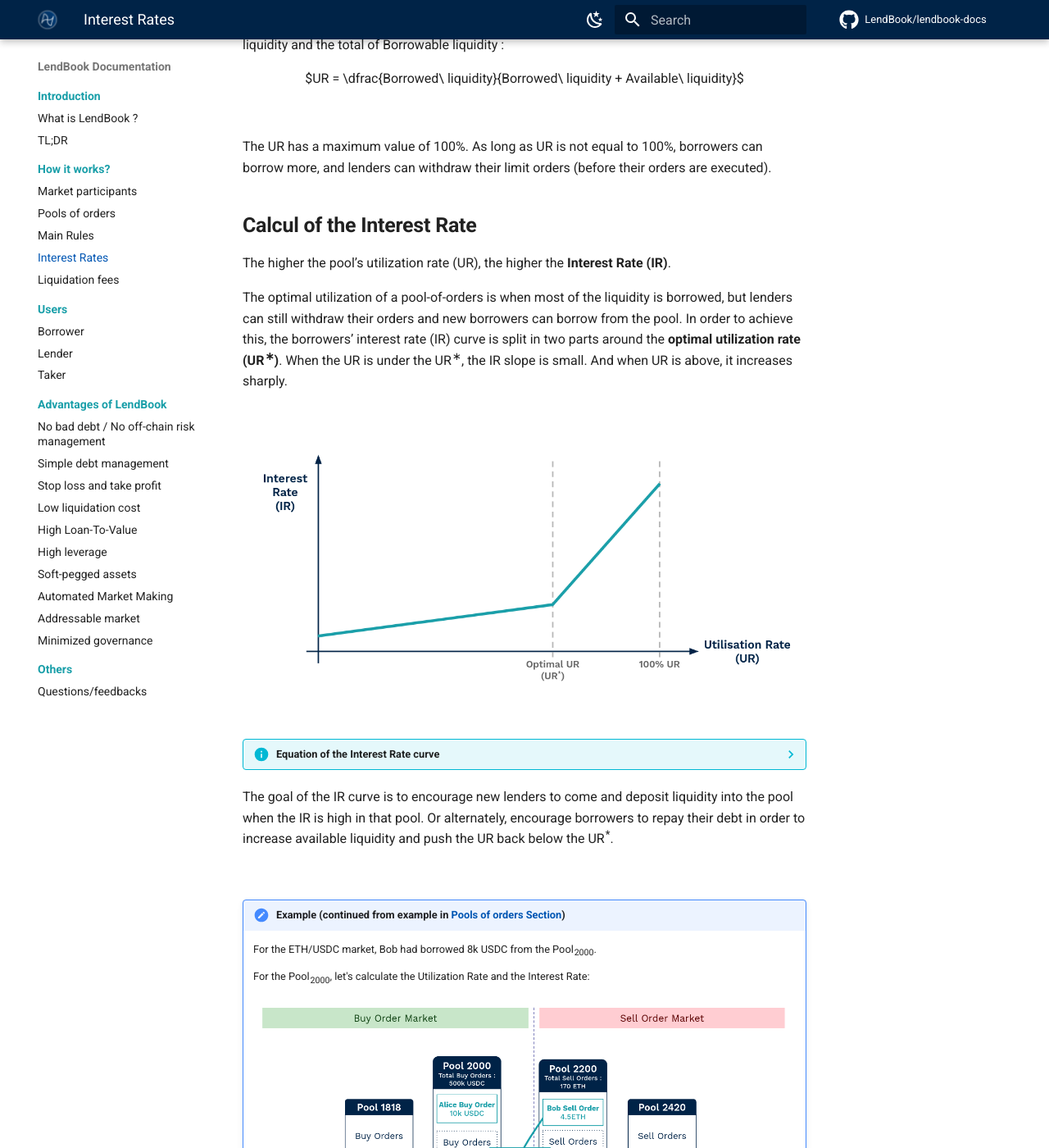
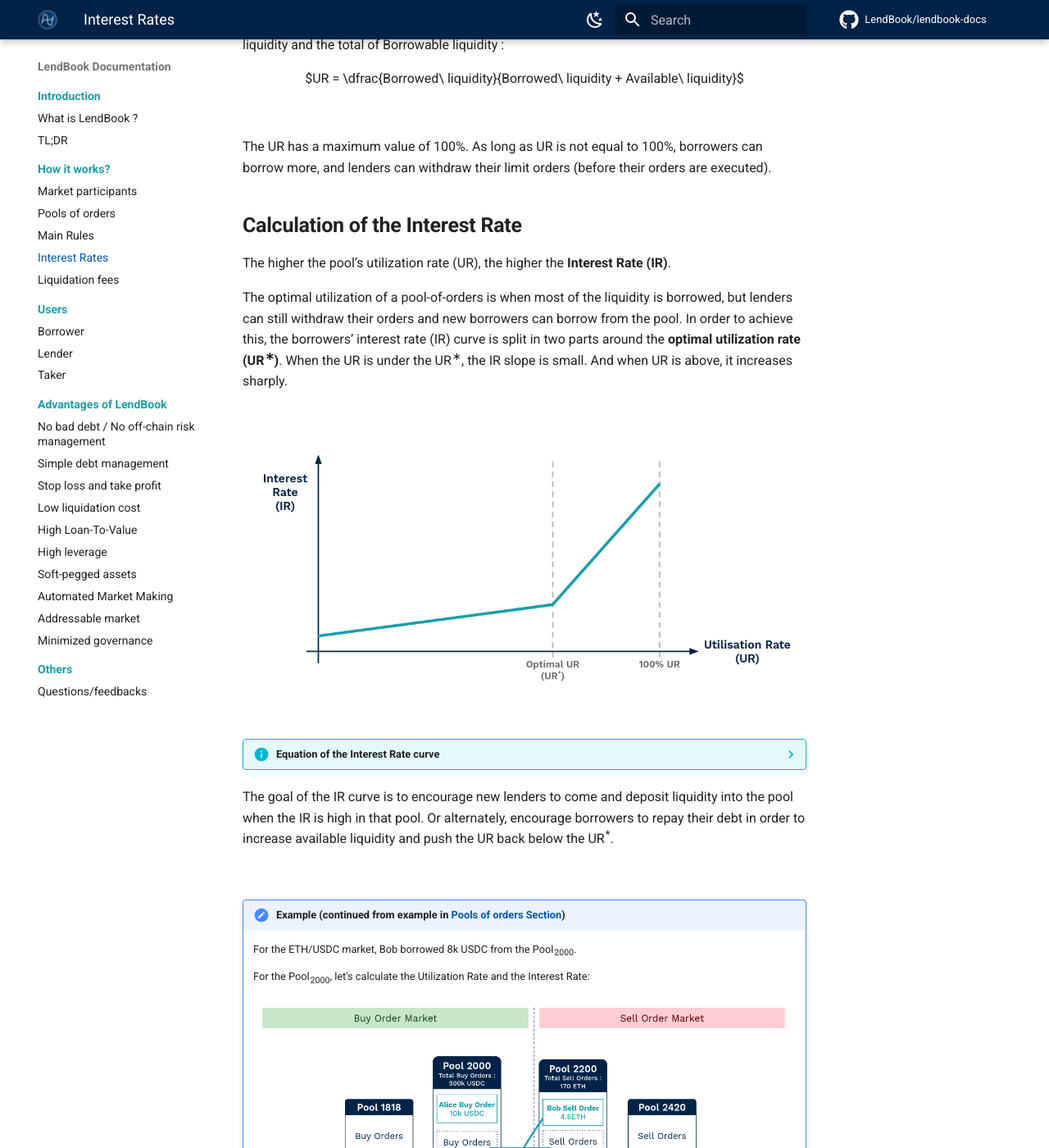
Before and after one commit to LendBook/lendbook-docs, an MkDocs documentation site: the page built from docs/how-it-works/interest-rates.md, in a window 1280 px wide and 1400 px high, scrolled down 693 px. Shown: the whole window at 82% size. Built offline with MkDocs 1.6.1 and Material for MkDocs 9.7.7, drawn with Linux system fonts in a browser that asks for light colours; comment, search, counter and statistics services are not loaded; some of the changed text lies outside the part shown.

Commit message:
Update interest-rates.md

```diff
--- a/docs/how-it-works/interest-rates.md
+++ b/docs/how-it-works/interest-rates.md
@@ -2,7 +2,7 @@
 
 **The interest rate is calculated per pool of orders**, and **it depends on the pool's utilization rate**. Interest rates are shared between all the lenders of a pool.
 
-<h2 style="font-weight: bold;">Calcul of the Utilization Rate</h2>
+<h2 style="font-weight: bold;">Calculation of the Utilization Rate</h2>
 
 **The liquidity** deposited by lenders in a pool **can be divided into different categories :**
 
@@ -24,7 +24,7 @@
 The UR has a maximum value of 100%. As long as UR is not equal to 100%, borrowers can borrow more, and lenders can withdraw their limit orders (before their orders are executed).
 
 
-<h2 style="font-weight: bold;">Calcul of the Interest Rate</h2>
+<h2 style="font-weight: bold;">Calculation of the Interest Rate</h2>
 
 The higher the pool’s utilization rate (UR), the higher the **Interest Rate (IR)**.
 
@@ -53,7 +53,7 @@
 <br>
 
 !!! note "Example (continued from example in [Pools of orders Section](../pools-of-orders){target=_blank})"
-    For the ETH/USDC market, Bob had borrowed 8k USDC from the Pool~2000~.
+    For the ETH/USDC market, Bob borrowed 8k USDC from the Pool~2000~.
 
     For the Pool~2000~, let's calculate the Utilization Rate and the Interest Rate:
 
```
